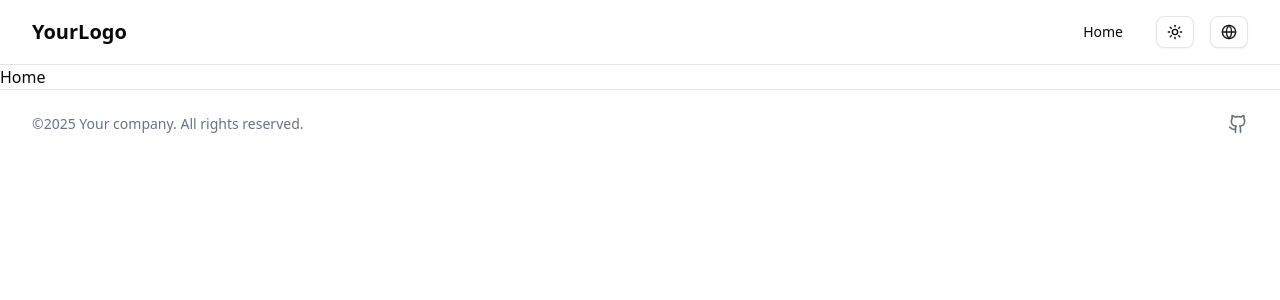
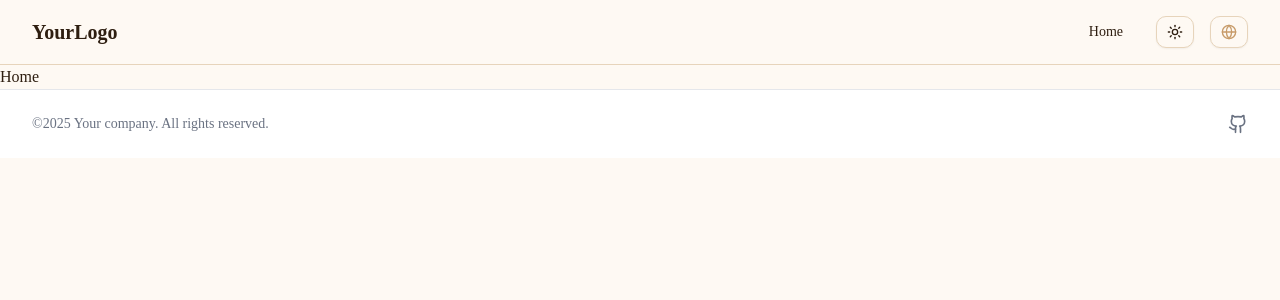
Before and after one commit to teovlt/Ciel-Avenue, a React (Vite) app: page / in a window 1280 px wide. Shown: the top 300 px of the page. Built offline with nearby package versions, Linux system fonts and the light colour scheme.

Commit message:
Add basic style theme

```diff
--- a/src/styles/index.css
+++ b/src/styles/index.css
@@ -4,45 +4,59 @@
 @custom-variant dark (&:is(.dark *));
 
 :root {
-  --radius: 0.625rem;
-  --background: oklch(1 0 0);
-  --foreground: oklch(0.145 0 0);
-  --card: oklch(1 0 0);
-  --card-foreground: oklch(0.145 0 0);
-  --popover: oklch(1 0 0);
-  --popover-foreground: oklch(0.145 0 0);
-  --primary: oklch(0.205 0 0);
-  --primary-foreground: oklch(0.985 0 0);
-  --secondary: oklch(0.97 0 0);
-  --secondary-foreground: oklch(0.205 0 0);
-  --muted: oklch(0.97 0 0);
-  --muted-foreground: oklch(0.556 0 0);
-  --accent: oklch(0.97 0 0);
-  --accent-foreground: oklch(0.205 0 0);
+  /* Warm beige palette centered around #d2bfa5 */
+  --background: oklch(0.985 0.01 75);
+  --foreground: oklch(0.25 0.035 60);
+  --card: oklch(0.995 0.006 75);
+  --card-foreground: oklch(0.25 0.035 60);
+  --popover: oklch(0.995 0.006 75);
+  --popover-foreground: oklch(0.25 0.035 60);
+  --primary: oklch(0.72 0.085 70);
+  --primary-foreground: oklch(0.2 0.03 60);
+  --secondary: oklch(0.92 0.035 75);
+  --secondary-foreground: oklch(0.25 0.035 60);
+  --muted: oklch(0.96 0.02 75);
+  --muted-foreground: oklch(0.5 0.04 60);
+  --accent: oklch(0.68 0.11 55);
+  --accent-foreground: oklch(0.98 0.008 75);
   --destructive: oklch(0.577 0.245 27.325);
-  --border: oklch(0.922 0 0);
-  --input: oklch(0.922 0 0);
-  --ring: oklch(0.708 0 0);
-  --chart-1: oklch(0.646 0.222 41.116);
-  --chart-2: oklch(0.6 0.118 184.704);
-  --chart-3: oklch(0.398 0.07 227.392);
-  --chart-4: oklch(0.828 0.189 84.429);
-  --chart-5: oklch(0.769 0.188 70.08);
-  --sidebar: oklch(0.985 0 0);
-  --sidebar-foreground: oklch(0.145 0 0);
-  --sidebar-primary: oklch(0.205 0 0);
-  --sidebar-primary-foreground: oklch(0.985 0 0);
-  --sidebar-accent: oklch(0.97 0 0);
-  --sidebar-accent-foreground: oklch(0.205 0 0);
-  --sidebar-border: oklch(0.922 0 0);
-  --sidebar-ring: oklch(0.708 0 0);
+  --destructive-foreground: oklch(1 0 0);
+  --border: oklch(0.88 0.04 75);
+  --input: oklch(0.88 0.04 75);
+  --ring: oklch(0.72 0.085 70);
+  --chart-1: oklch(0.72 0.085 70);
+  --chart-2: oklch(0.68 0.11 55);
+  --chart-3: oklch(0.65 0.08 40);
+  --chart-4: oklch(0.6 0.1 30);
+  --chart-5: oklch(0.55 0.06 85);
+  --radius: 0.75rem;
+}
+
+.dark {
+  --background: oklch(0.18 0.025 60);
+  --foreground: oklch(0.92 0.02 75);
+  --card: oklch(0.22 0.025 60);
+  --card-foreground: oklch(0.92 0.02 75);
+  --popover: oklch(0.22 0.025 60);
+  --popover-foreground: oklch(0.92 0.02 75);
+  --primary: oklch(0.78 0.09 70);
+  --primary-foreground: oklch(0.18 0.025 60);
+  --secondary: oklch(0.3 0.03 60);
+  --secondary-foreground: oklch(0.92 0.02 75);
+  --muted: oklch(0.26 0.025 60);
+  --muted-foreground: oklch(0.68 0.04 75);
+  --accent: oklch(0.72 0.1 55);
+  --accent-foreground: oklch(0.18 0.025 60);
+  --destructive: oklch(0.42 0.16 27);
+  --destructive-foreground: oklch(0.95 0.02 75);
+  --border: oklch(0.32 0.03 60);
+  --input: oklch(0.32 0.03 60);
+  --ring: oklch(0.78 0.09 70);
 }
 
 @theme inline {
-  --radius-sm: calc(var(--radius) - 4px);
-  --radius-md: calc(var(--radius) - 2px);
-  --radius-lg: var(--radius);
-  --radius-xl: calc(var(--radius) + 4px);
+  --font-sans: "Geist", "Geist Fallback";
+  --font-mono: "Geist Mono", "Geist Mono Fallback";
   --color-background: var(--background);
   --color-foreground: var(--foreground);
   --color-card: var(--card);
@@ -58,56 +72,19 @@
   --color-accent: var(--accent);
   --color-accent-foreground: var(--accent-foreground);
   --color-destructive: var(--destructive);
+  --color-destructive-foreground: var(--destructive-foreground);
   --color-border: var(--border);
   --color-input: var(--input);
   --color-ring: var(--ring);
-  --color-chart-1: var(--chart-1);
+  --color-chart-1: var(--chart-chart-1);
   --color-chart-2: var(--chart-2);
   --color-chart-3: var(--chart-3);
   --color-chart-4: var(--chart-4);
   --color-chart-5: var(--chart-5);
-  --color-sidebar: var(--sidebar);
-  --color-sidebar-foreground: var(--sidebar-foreground);
-  --color-sidebar-primary: var(--sidebar-primary);
-  --color-sidebar-primary-foreground: var(--sidebar-primary-foreground);
-  --color-sidebar-accent: var(--sidebar-accent);
-  --color-sidebar-accent-foreground: var(--sidebar-accent-foreground);
-  --color-sidebar-border: var(--sidebar-border);
-  --color-sidebar-ring: var(--sidebar-ring);
-}
-
-.dark {
-  --background: oklch(0.145 0 0);
-  --foreground: oklch(0.985 0 0);
-  --card: oklch(0.205 0 0);
-  --card-foreground: oklch(0.985 0 0);
-  --popover: oklch(0.205 0 0);
-  --popover-foreground: oklch(0.985 0 0);
-  --primary: oklch(0.922 0 0);
-  --primary-foreground: oklch(0.205 0 0);
-  --secondary: oklch(0.269 0 0);
-  --secondary-foreground: oklch(0.985 0 0);
-  --muted: oklch(0.269 0 0);
-  --muted-foreground: oklch(0.708 0 0);
-  --accent: oklch(0.269 0 0);
-  --accent-foreground: oklch(0.985 0 0);
-  --destructive: oklch(0.704 0.191 22.216);
-  --border: oklch(1 0 0 / 10%);
-  --input: oklch(1 0 0 / 15%);
-  --ring: oklch(0.556 0 0);
-  --chart-1: oklch(0.488 0.243 264.376);
-  --chart-2: oklch(0.696 0.17 162.48);
-  --chart-3: oklch(0.769 0.188 70.08);
-  --chart-4: oklch(0.627 0.265 303.9);
-  --chart-5: oklch(0.645 0.246 16.439);
-  --sidebar: oklch(0.205 0 0);
-  --sidebar-foreground: oklch(0.985 0 0);
-  --sidebar-primary: oklch(0.488 0.243 264.376);
-  --sidebar-primary-foreground: oklch(0.985 0 0);
-  --sidebar-accent: oklch(0.269 0 0);
-  --sidebar-accent-foreground: oklch(0.985 0 0);
-  --sidebar-border: oklch(1 0 0 / 10%);
-  --sidebar-ring: oklch(0.556 0 0);
+  --radius-sm: calc(var(--radius) - 4px);
+  --radius-md: calc(var(--radius) - 2px);
+  --radius-lg: var(--radius);
+  --radius-xl: calc(var(--radius) + 4px);
 }
 
 @layer base {
```
